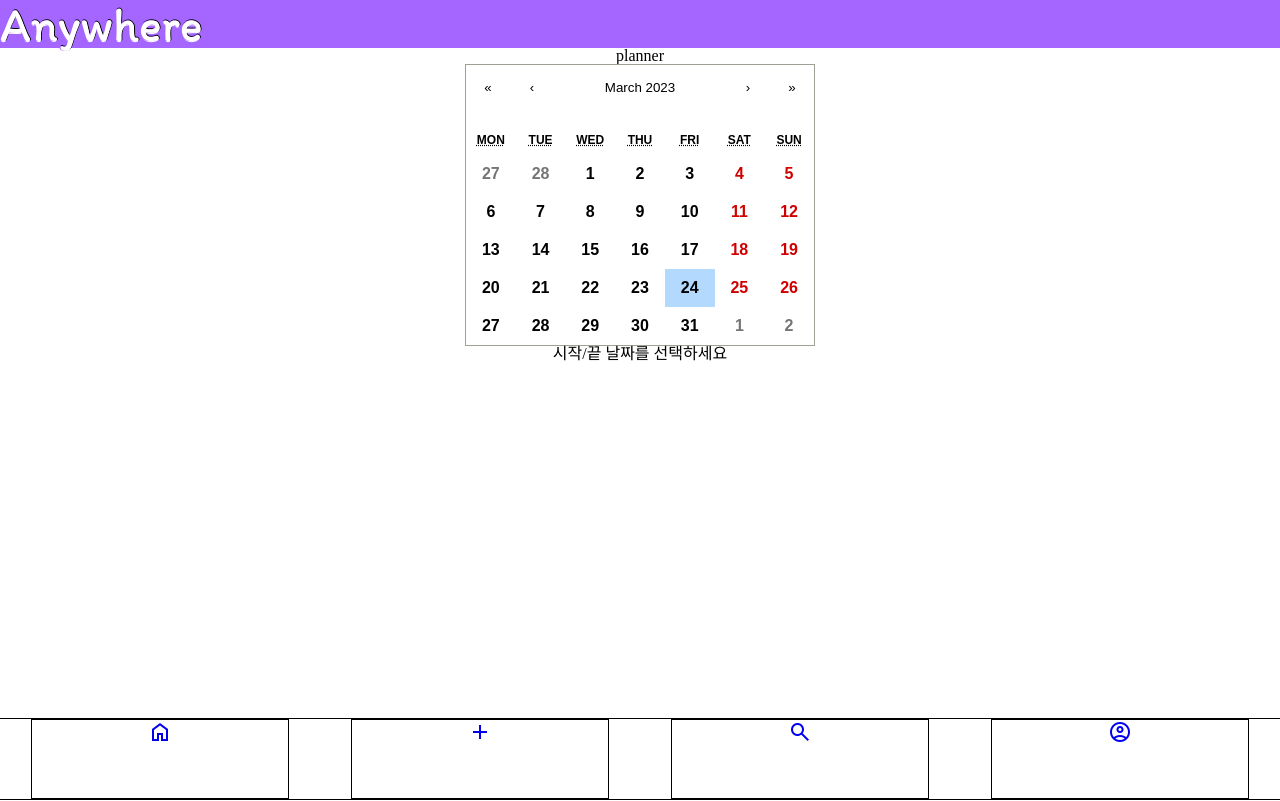
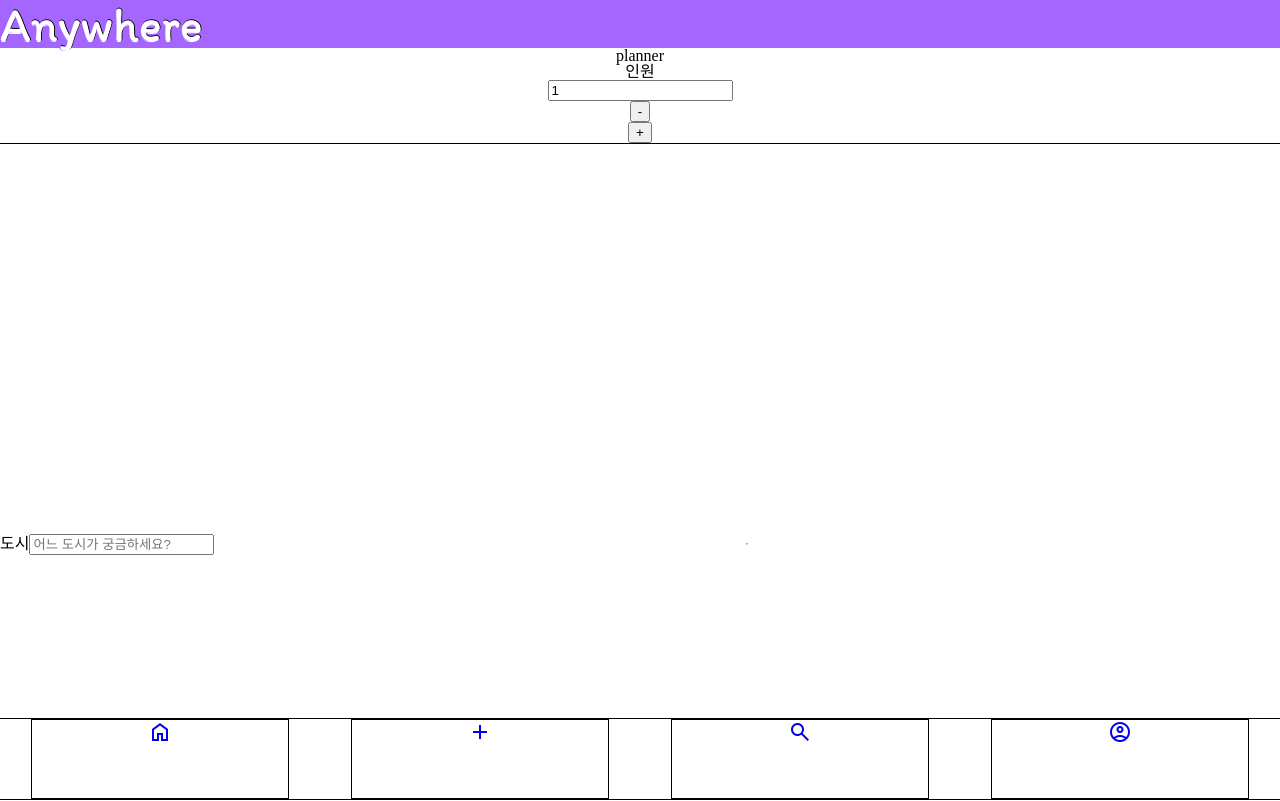
Before and after one commit to SwimmingRiver/anywhere_front_sketch, a React (Create React App) app: page /planner in a window 1280 px wide. Shown: the top 801 px of the page. Built offline with nearby package versions, Linux system fonts and the light colour scheme.

Commit message:
plan 수정

```diff
--- a/src/Components/MyPlan.js
+++ b/src/Components/MyPlan.js
@@ -8,24 +8,22 @@ function MyPlan() {
   const plans = useSelector((state) => state.plan);
   const myPlans = plans.filter((v) => v.id === me[0]?.id);
 
-
   return (
     <>
       <h1>{`${me[0].nickname}`} 님의 여행</h1>
       <h2>
-        {myPlans[0]?.cities ?
-          myPlans.map((v,i) =>( <li key={i}>
-            {v.cities}/{v.dates[0].year}/{v.dates[0].month}/{v.dates[0].day}~
-          /{v.dates[v.dates.length-1].year}/{v.dates[v.dates.length-1].month}/{v.dates[v.dates.length-1].day}
-          <button>reserve</button>
-          <button>memo</button>
-          </li>
-          )
-          )
-         : (
+        {myPlans[0]?.city ? (
+          myPlans.map((v, i) => (
+            <li key={i}>
+              {v.city}/{v.reservationNumber}명/{v.dates[0].year}/{v.dates[0].month}/{v.dates[0].day}~ /
+              {v.dates[v.dates.length - 1].year}/
+              {v.dates[v.dates.length - 1].month}/
+              {v.dates[v.dates.length - 1].day}
+            </li>
+          ))
+        ) : (
           <Link to="/planner"> 여행 플랜을 만들어 보세요!</Link>
         )}
-
       </h2>
     </>
   );
--- a/src/Components/Planner.js
+++ b/src/Components/Planner.js
@@ -3,8 +3,9 @@ import { useState } from "react";
 import "react-calendar/dist/Calendar.css";
 import styled from "styled-components";
 import { useNavigate } from "react-router-dom";
-import { useDispatch,useSelector } from "react-redux";
+import { useDispatch, useSelector } from "react-redux";
 import PlanSlice from "../Reducer/planSlice";
+import Search from "./Search";
 
 const StyledCalendar = styled(Calendar)`
   & .react-calendar {
@@ -28,14 +29,14 @@ function Planner() {
   const [dateRange, setDateRange] = useState([new Date(), new Date()]);
   const [selectedDates, setSelectedDates] = useState([]);
 
-  const [cities, setCities] = useState({
-    서울: false,
-    부산: false,
-    제주: false,
-    대구: false,
-    경주: false,
-
-  });
+  // const [cities, setCities] = useState({
+  //   서울: false,
+  //   부산: false,
+  //   제주: false,
+  //   대구: false,
+  //   경주: false,
+  // });
+  const [cities, setCities] = useState("");
   const visitedCities = Object.keys(cities).filter((key) => cities[key]);
 
   const navigate = useNavigate();
@@ -65,11 +66,14 @@ function Planner() {
   const user = useSelector((state) => state.user);
   const me = user.filter((v) => v.on === true);
 
+  const [peopleNum, setPeopleNum] = useState(1);
 
   const onMakePlan = () => {
     //reducer  날짜+지역
     const plan = {
-      id:me[0].id,
+      id: me[0].id,
+      city: cities,
+      reservationNumber: peopleNum,
       dates: selectedDates.map((date) => ({
         year: date.getFullYear(),
         month: date.getMonth() + 1,
@@ -78,12 +82,34 @@ function Planner() {
     };
 
     dispatch(PlanSlice.actions.ADD_PLAN(plan));
-    navigate("/search");
+    navigate("/profile");
   };
   return (
     <>
       planner
-
+      <h3>인원</h3>
+      <input
+        onChange={(e) => {
+          setPeopleNum(e.target.value);
+        }}
+        placeholder="예약 인원"
+        value={peopleNum}
+      />
+      <button
+        onClick={() => {
+          peopleNum > 1 ? setPeopleNum(peopleNum - 1) : setPeopleNum(1);
+        }}
+      >
+        -
+      </button>
+      <button
+        onClick={() => {
+          setPeopleNum(peopleNum + 1);
+        }}
+      >
+        +
+      </button>
+      <Search setCities={setCities} />
       <StyledCalendar
         value={dateRange}
         onChange={handleDateChange}
@@ -93,8 +119,9 @@ function Planner() {
         <h2>시작/끝 날짜를 선택하세요</h2>
       ) : (
         <button onClick={onMakePlan}>
-          {selectedDates[0]?.getFullYear()}.{selectedDates[0]?.getMonth()}.
-          {selectedDates[0]?.getDate()}~
+          {peopleNum}명,
+          {cities},{selectedDates[0]?.getFullYear()}.
+          {selectedDates[0]?.getMonth()}.{selectedDates[0]?.getDate()}~
           {selectedDates[selectedDates.length - 1]?.getFullYear()}.
           {selectedDates[selectedDates.length - 1]?.getMonth()}.
           {selectedDates[selectedDates.length - 1]?.getDate()}
--- a/src/Components/Search.js
+++ b/src/Components/Search.js
@@ -17,7 +17,7 @@ const SearchWrapper = styled.div`
   }
 `;
 
-function Search() {
+function Search(props) {
   const List = [
     "서울",
     "부산",
@@ -34,6 +34,7 @@ function Search() {
   return (
     <>
       <SearchWrapper>
+        <h1>도시</h1>
         <input
           value={keyword}
           onChange={setKeyword}
@@ -44,10 +45,10 @@ function Search() {
           : List.filter((v) => v.includes(keyword.toLowerCase())).map(
               (v, i) => (
                 <>
-                <Link to={`/place/${v}`} key={i}>
-                  {v}
-                </Link>
-                <button>+</button>
+                  <Link to={`/place/${v}`} key={i}>
+                    {v}
+                  </Link>
+                  <button onClick={() => props.setCities(v)}>+</button>
                 </>
               )
             )}
--- a/src/Pages/Profile.js
+++ b/src/Pages/Profile.js
@@ -11,7 +11,6 @@ const Wrapper = styled.div`
   align-items: center;
   justify-content: space-around;
 `;
-const Box = styled.div``;
 const ImageBox = styled.div`
   width: 5em;
   height: 5em;
```
